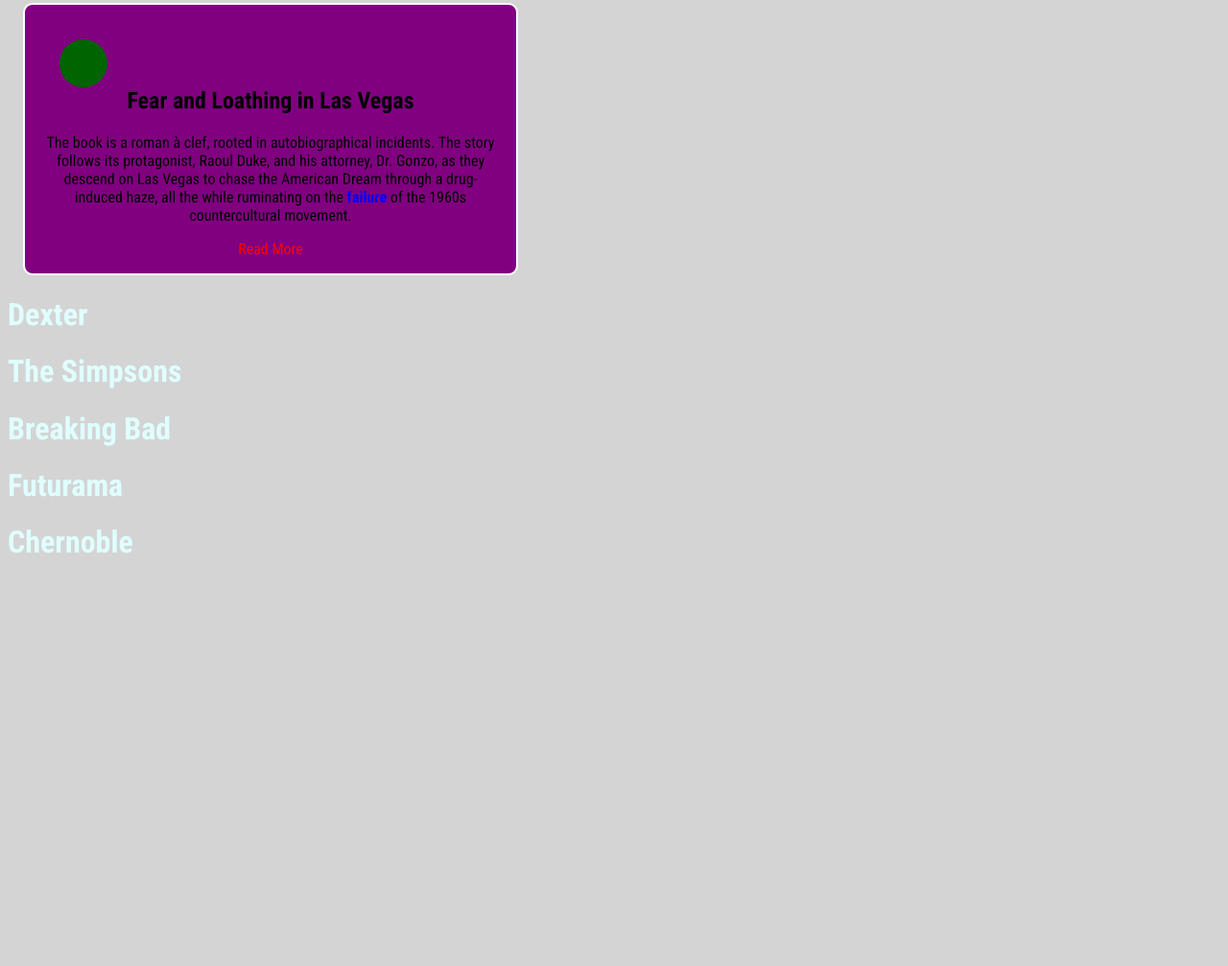
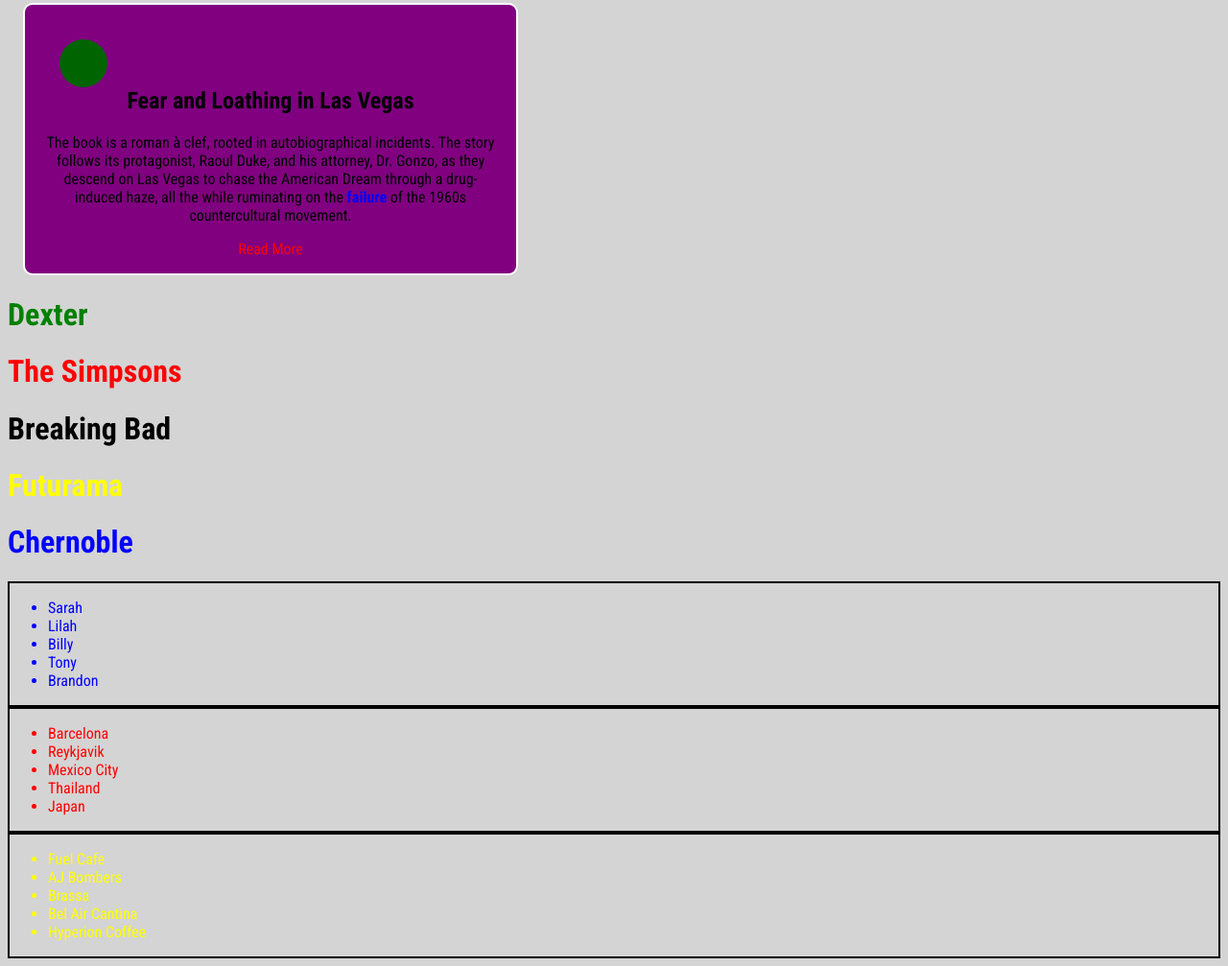
Before and after one commit to macemke4130/CSS-Drills, a plain HTML site: page index.html in a window 1280 px wide. Shown: the part 969-1976 px from the top of the page at 96% size. Before the commit the page ends 1575 px from the top, so only its background shows below. Drawn offline with Linux system fonts and the light colour scheme.

Commit message:
Finished the drill.

```diff
--- a/index.html
+++ b/index.html
@@ -4,7 +4,8 @@
 <head>
     <meta charset="UTF-8">
     <meta name="viewport" content="width=device-width, initial-scale=1.0">
-    <link href="https://fonts.googleapis.com/css2?family=Roboto+Condensed:wght@300;400;700&display=swap" rel="stylesheet">
+    <link href="https://fonts.googleapis.com/css2?family=Roboto+Condensed:wght@300;400;700&display=swap"
+        rel="stylesheet">
     <link rel="stylesheet" href="styles.css">
     <title>CSS Drills</title>
 </head>
@@ -14,33 +15,74 @@
         <div class="boxes" id="box1">
             <div class="fpo"></div>
             <h2>Still Life with Woodpecker</h2>
-            <p>This story tells the <span class="span-highlight">love</span> affair between an environmentalist princess and an outlaw. The novel encompasses a broad range of topics, from aliens and redheads to consumerism, the building of bombs, romance, royalty, the Moon, and a pack of Camel cigarettes. The novel continuously addresses the question of "how to make love stay" and is sometimes referred to as "a post-modern fairy tale"</p>
+            <p>This story tells the <span class="span-highlight">love</span> affair between an environmentalist princess
+                and an outlaw. The novel encompasses a broad range of topics, from aliens and redheads to consumerism,
+                the building of bombs, romance, royalty, the Moon, and a pack of Camel cigarettes. The novel
+                continuously addresses the question of "how to make love stay" and is sometimes referred to as "a
+                post-modern fairy tale"</p>
             <div class="readme-wrapper"><a href="#">Read More</a></div>
         </div>
         <div class="boxes" id="box2">
             <div class="fpo"></div>
             <h2>Watchmen</h2>
-            <p>In an alternate 1985 America, costumed <span class="span-highlight">superheroes</span> are part of everyday life. When one of his former comrades is murdered, masked vigilante Rorschach (Jackie Earle Haley) uncovers a plot to kill and discredit all past and present superheroes. As he reconnects with his retired associates, only one of which has true powers, Rorschach glimpses a far-reaching conspiracy involving their shared past and catastrophic consequences for the world's future.</p>
+            <p>In an alternate 1985 America, costumed <span class="span-highlight">superheroes</span> are part of
+                everyday life. When one of his former comrades is murdered, masked vigilante Rorschach (Jackie Earle
+                Haley) uncovers a plot to kill and discredit all past and present superheroes. As he reconnects with his
+                retired associates, only one of which has true powers, Rorschach glimpses a far-reaching conspiracy
+                involving their shared past and catastrophic consequences for the world's future.</p>
             <div class="readme-wrapper"><a href="#">Read More</a></div>
         </div>
         <div class="boxes" id="box3">
             <div class="fpo"></div>
             <h2>Treasure Island</h2>
-            <p>Robert Louis Stevenson wrote Treasure Island in 1881. It is set in the days of sailing ships and pirates and tells of the adventures of Jim Hawkins and his search for the buried treasure of an evil <span class="span-highlight">pirate</span>, Captain Flint. The story begins at 'The Admiral Benbow', the inn that belongs to Jim Hawkin's parents.</p>
+            <p>Robert Louis Stevenson wrote Treasure Island in 1881. It is set in the days of sailing ships and pirates
+                and tells of the adventures of Jim Hawkins and his search for the buried treasure of an evil <span
+                    class="span-highlight">pirate</span>, Captain Flint. The story begins at 'The Admiral Benbow', the
+                inn that belongs to Jim Hawkin's parents.</p>
             <div class="readme-wrapper"><a href="#">Read More</a></div>
         </div>
         <div class="boxes" id="box4">
             <div class="fpo"></div>
             <h2>Fear and Loathing in Las Vegas</h2>
-            <p>The book is a roman à clef, rooted in autobiographical incidents. The story follows its protagonist, Raoul Duke, and his attorney, Dr. Gonzo, as they descend on Las Vegas to chase the American Dream through a drug-induced haze, all the while ruminating on the <span class="span-highlight">failure</span> of the 1960s countercultural movement.</p>
+            <p>The book is a roman à clef, rooted in autobiographical incidents. The story follows its protagonist,
+                Raoul Duke, and his attorney, Dr. Gonzo, as they descend on Las Vegas to chase the American Dream
+                through a drug-induced haze, all the while ruminating on the <span class="span-highlight">failure</span>
+                of the 1960s countercultural movement.</p>
             <div class="readme-wrapper"><a href="#">Read More</a></div>
         </div>
     </div>
-    <h1>Dexter</h1>
-    <h1>The Simpsons</h1>
-    <h1>Breaking Bad</h1>
-    <h1>Futurama</h1>
-    <h1>Chernoble</h1>
+    <h1 class="original" id="rank4">Dexter</h1>
+    <h1 class="original" id="rank1">The Simpsons</h1>
+    <h1 class="original" id="rank3">Breaking Bad</h1>
+    <h1 class="additional" id="rank2">Futurama</h1>
+    <h1 class="additional" id="rank5">Chernoble</h1>
+    <div class="list-box">
+        <ul>
+            <li>Sarah</li>
+            <li>Lilah</li>
+            <li>Billy</li>
+            <li>Tony</li>
+            <li>Brandon</li>
+        </ul>
+    </div>
+    <div class="list-box">
+        <ul class="star">
+            <li>Barcelona</li>
+            <li>Reykjavik</li>
+            <li>Mexico City</li>
+            <li>Thailand</li>
+            <li>Japan</li>
+        </ul>
+    </div>
+    <div class="list-box">
+        <ul class="star" id="wars">
+            <li>Fuel Cafe</li>
+            <li>AJ Bombers</li>
+            <li>Brassa</li>
+            <li>Bel Air Cantina</li>
+            <li>Hyperion Coffee</li>
+        </ul>
+    </div>
 
 </body>
 
--- a/styles.css
+++ b/styles.css
@@ -61,3 +61,47 @@ a:hover {
 h1 {
     color: lightcyan;
 }
+
+.original {
+    color: darkslateblue;
+}
+
+.additional {
+   color: lightsalmon;
+}
+
+#rank1 {
+    color:red;
+}
+
+#rank2 {
+    color:yellow;
+}
+
+#rank3 {
+    color:black;
+}
+
+#rank4 {
+    color:green;
+}
+
+#rank5 {
+    color:blue;
+}
+
+ul {
+    color: blue
+}
+
+.star {
+    color: red;
+}
+
+#wars {
+    color: yellow;
+}
+
+.list-box {
+    border: 2px solid black;
+}
```
